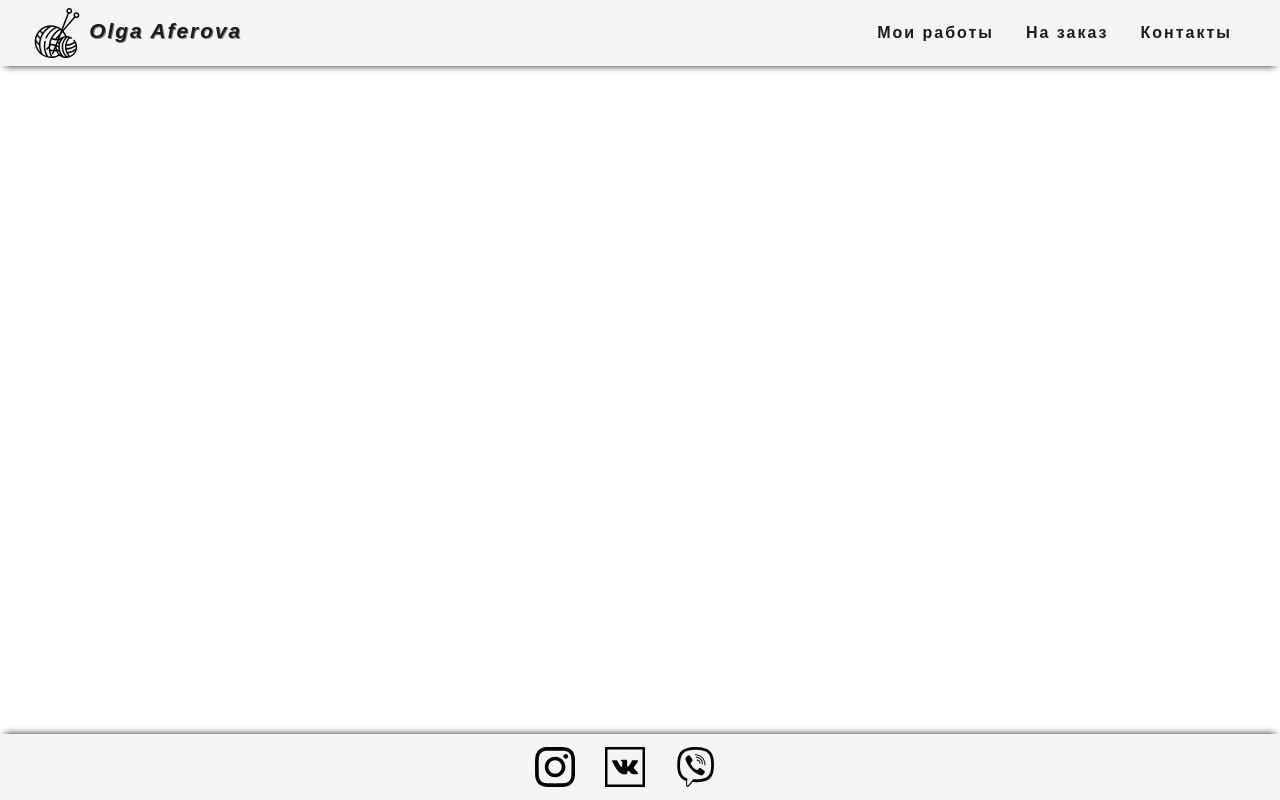
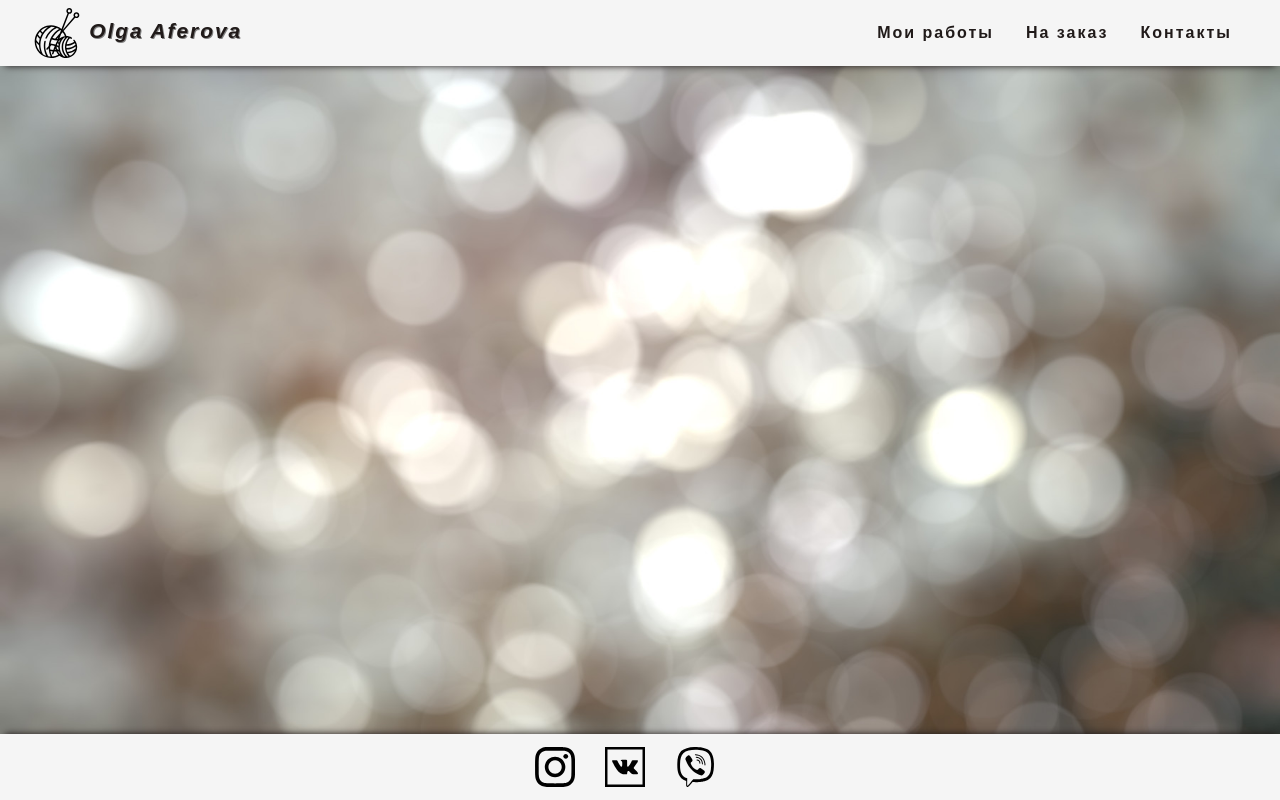
Before and after one commit to viktorbulochka/Bulochka-Hobby-website, a plain HTML site: page index.html in a window 1280 px wide. Drawn offline with Linux system fonts and the light colour scheme.

Commit message:
Background added

```diff
--- a/shared.css
+++ b/shared.css
@@ -5,6 +5,10 @@
 body {
     font-family: "Segoe Print" , sans-serif;
     margin: 0;
+    background-image: url("images/background.jpg");
+    background-position: center;
+    background-repeat: no-repeat;
+    background-size: cover;
 }
 
 main {
```
Also changed, not shown: images/background.jpg (added).
